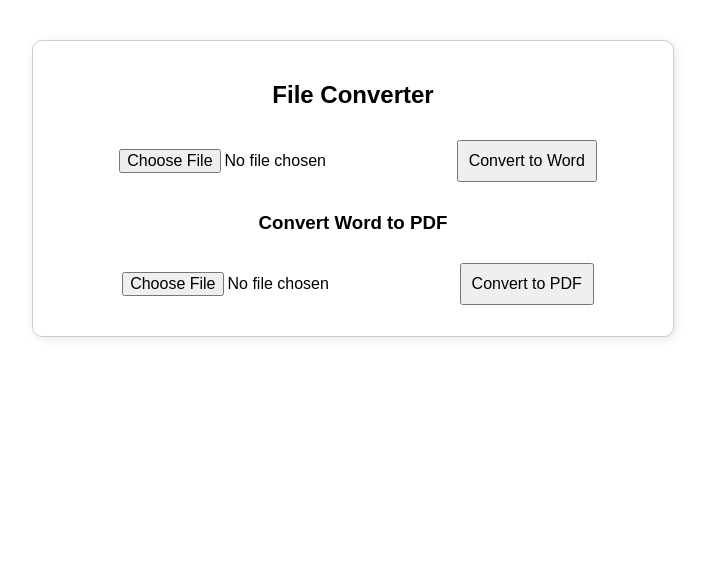
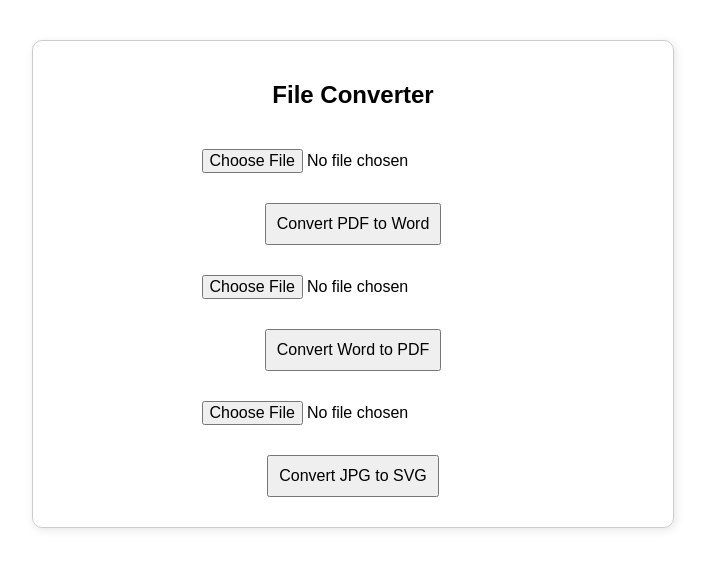
Before and after one commit to AriseAk/Converter, a Flask app: page / in a window 1280 px wide. Shown: the top 569 px of the page, without its empty margins (287-994 px from the left). Run offline with Flask 3, Linux system fonts and the light colour scheme; parts of the project's set-up code (start-up, migrations or seed data) failed here and were passed over; some libraries are stand-ins or nearby versions.

Commit message:
Update index.html

```diff
--- a/templates/index.html
+++ b/templates/index.html
@@ -1,6 +1,5 @@
 <!DOCTYPE html>
 <html lang="en">
-
 <head>
     <meta charset="UTF-8">
     <meta name="viewport" content="width=device-width, initial-scale=1.0">
@@ -12,7 +11,6 @@
             text-align: center;
             margin: 40px;
         }
-
         .container {
             width: 50%;
             margin: auto;
@@ -21,49 +19,51 @@
             border-radius: 10px;
             box-shadow: 2px 2px 10px rgba(0, 0, 0, 0.1);
         }
-
-        input,
-        select,
-        button {
+        input, select, button {
             margin: 10px;
             padding: 10px;
             font-size: 16px;
         }
     </style>
 </head>
-
 <body>
 
 <div class="container">
     <h2>File Converter</h2>
 
-        <form hx-post="/convert/pdf-to-word" hx-target="#result" hx-indicator="#loading" enctype="multipart/form-data">
-            <input type="file" name="file" required>
-            <button type="submit">Convert to Word</button>
+    <!-- PDF to Word Form -->
+    <form id="pdf-to-word-form" hx-post="/convert/pdf-to-word" hx-encoding="multipart/form-data" hx-target="#result" hx-indicator="#loading">
+        <input type="file" name="file" accept=".pdf" required>
+        <br>
+        <button type="submit">Convert PDF to Word</button>
     </form>
 
-        <h3>Convert Word to PDF</h3>
-        <form id="word-to-pdf-form" action="/convert/word-to-pdf" method="POST" enctype="multipart/form-data"
-            hx-post="/convert/word-to-pdf" hx-target="#result" hx-indicator="#loading">
+    <form id="word-to-pdf-form" hx-post="/convert/word-to-pdf" hx-encoding="multipart/form-data" hx-target="#result" hx-indicator="#loading">
         <input type="file" name="file" accept=".docx" required>
-            <button type="submit">Convert to PDF</button>
+        <br>
+        <button type="submit">Convert Word to PDF</button>
+    </form>
+
+    <!-- JPG to SVG Form -->
+    <form id="jpg-to-svg-form" hx-post="/convert/jpg-svg" hx-encoding="multipart/form-data" hx-target="#result" hx-indicator="#loading">
+        <input type="file" name="file" accept=".jpg,.jpeg,.png" required>
+        <br>
+        <button type="submit">Convert JPG to SVG</button>
     </form>
 
     <div id="loading" style="display: none;">Processing...</div>
     <div id="result"></div>
-
 </div>
 
 <script>
-        document.body.addEventListener('htmx:beforeSend', function () {
+    document.body.addEventListener('htmx:beforeSend', function() {
         document.getElementById("loading").style.display = "block";
     });
 
-        document.body.addEventListener('htmx:afterRequest', function () {
+    document.body.addEventListener('htmx:afterRequest', function() {
         document.getElementById("loading").style.display = "none";
     });
 </script>
 
 </body>
-
 </html>
```
Lines whose indentation alone changed are shown as unchanged.
